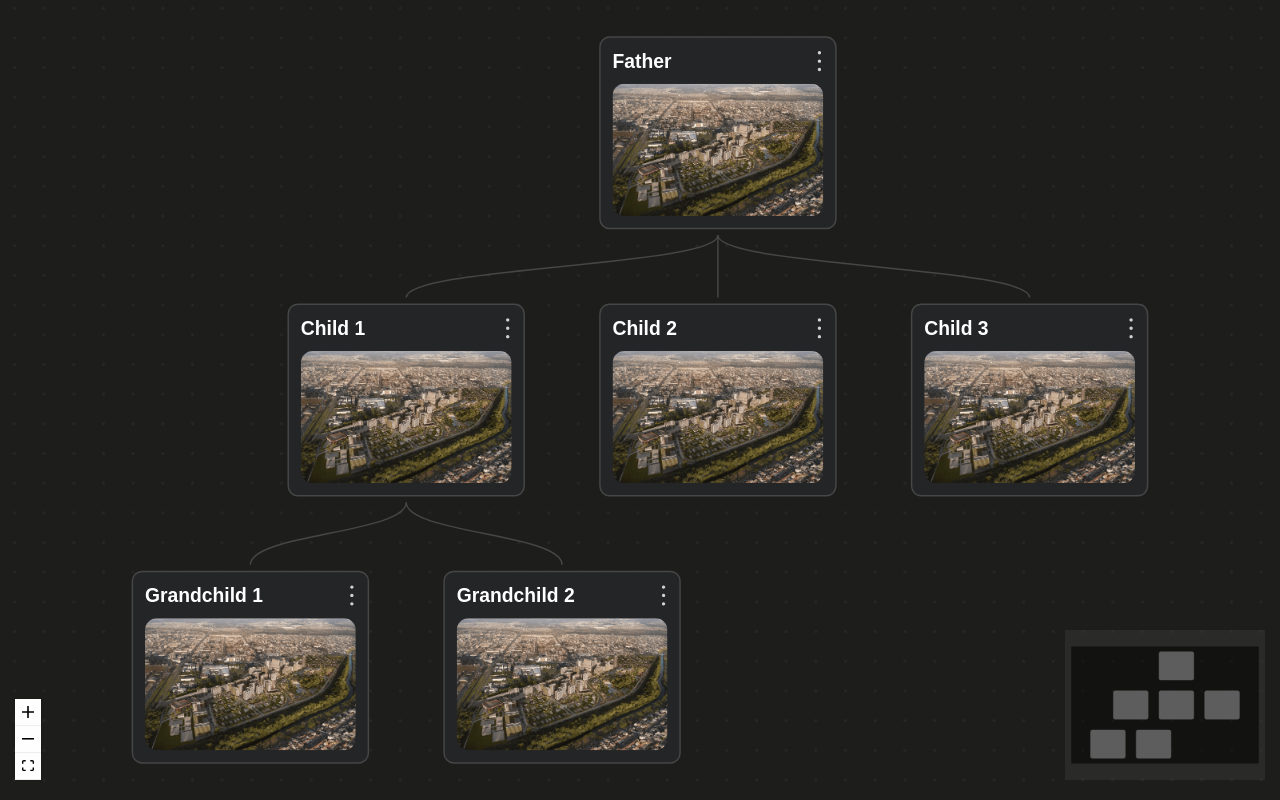
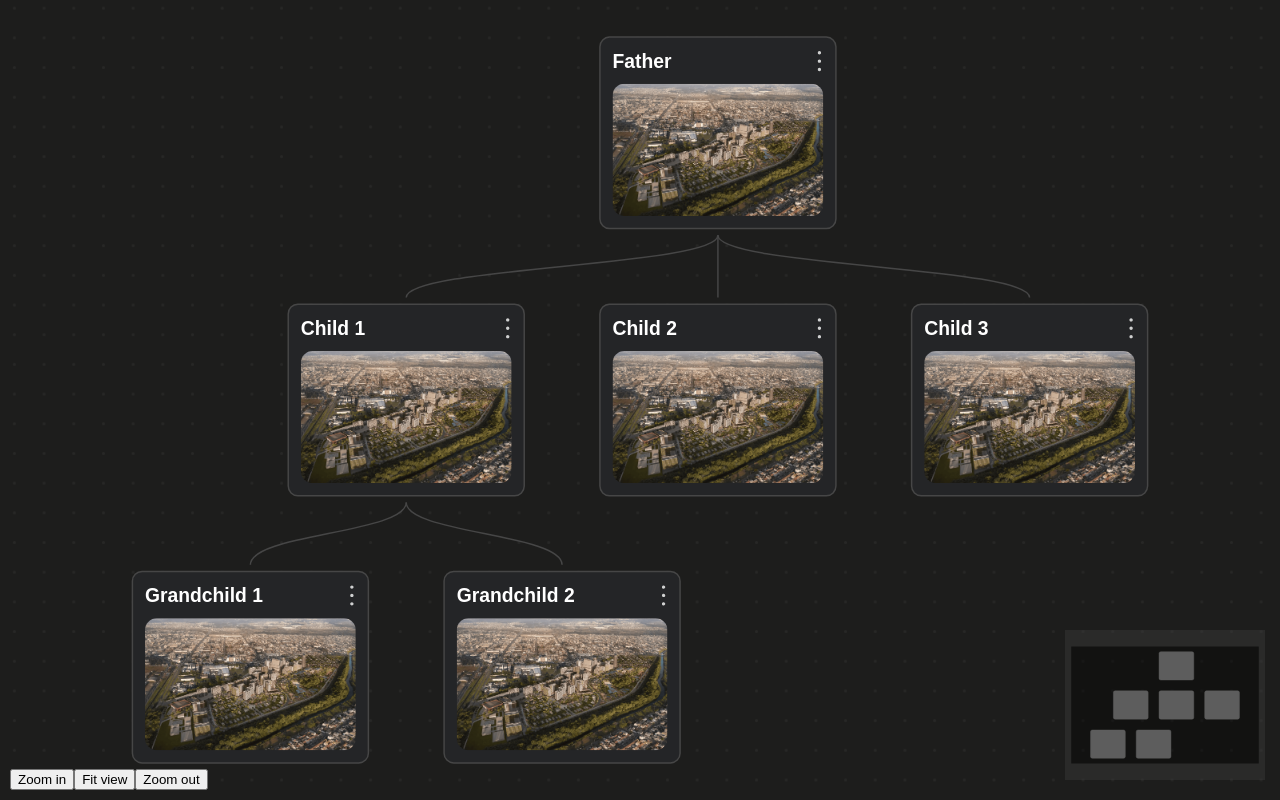
Before and after one commit to Matheusmeed/tree, a React (Vite) app: page / in a window 1280 px wide. Built offline with nearby package versions, Linux system fonts and the light colour scheme.

Commit message:
feat: using own interaction buttons

```diff
--- a/src/components/TreeView/index.tsx
+++ b/src/components/TreeView/index.tsx
@@ -1,28 +1,26 @@
-import { useMemo } from 'react';
+import { useMemo, useState } from 'react';
 import ReactFlow, {
   Background,
-  Controls,
+  MiniMap,
   type Node,
   type Edge,
-  MiniMap,
+  type ReactFlowInstance,
 } from 'react-flow-renderer';
 import dagre from 'dagre';
-import { Container } from './styles';
+import { ButtonsDiv, Container } from './styles';
 import CustomNode from '../CustomNode';
 import { treeData } from './data';
 
-const nodeTypes = {
-  custom: CustomNode,
-};
-
+const nodeTypes = { custom: CustomNode };
 const nodeWidth = 160;
 const nodeHeight = 130;
-
 const dagreGraph = new dagre.graphlib.Graph();
 dagreGraph.setDefaultEdgeLabel(() => ({}));
 dagreGraph.setGraph({ rankdir: 'TB' });
 
 const TreeView = () => {
+  const [rfInstance, setRfInstance] = useState<ReactFlowInstance | null>(null);
+
   const { nodes, edges } = useMemo(() => {
     const nodes: Node[] = [];
     const edges: Edge[] = [];
@@ -52,7 +50,6 @@ const TreeView = () => {
     });
 
     dagre.layout(dagreGraph);
-
     nodes.forEach((node) => {
       const pos = dagreGraph.node(node.id);
       node.position = { x: pos.x - nodeWidth / 2, y: pos.y - nodeHeight / 2 };
@@ -68,6 +65,7 @@ const TreeView = () => {
         edges={edges}
         nodeTypes={nodeTypes}
         fitView
+        onInit={setRfInstance}
         nodesDraggable={false}
         nodesConnectable={false}
         elementsSelectable={false}
@@ -80,7 +78,11 @@ const TreeView = () => {
           style={{ background: '#00000062' }}
         />
         <Background color='#272726' gap={20} size={1} />
-        <Controls showInteractive={false} />
+        <ButtonsDiv>
+          <button onClick={() => rfInstance?.zoomIn?.()}>Zoom in</button>
+          <button onClick={() => rfInstance?.fitView?.()}>Fit view</button>
+          <button onClick={() => rfInstance?.zoomOut?.()}>Zoom out</button>
+        </ButtonsDiv>
       </ReactFlow>
     </Container>
   );
--- a/src/components/TreeView/styles.ts
+++ b/src/components/TreeView/styles.ts
@@ -9,3 +9,16 @@ export const Container = styled.div`
     display: none;
   }
 `;
+
+export const ButtonsDiv = styled.div`
+  z-index: 9;
+  position: absolute;
+  bottom: 10px;
+  left: 10px;
+
+  button {
+    &:hover {
+      cursor: pointer;
+    }
+  }
+`;
```
